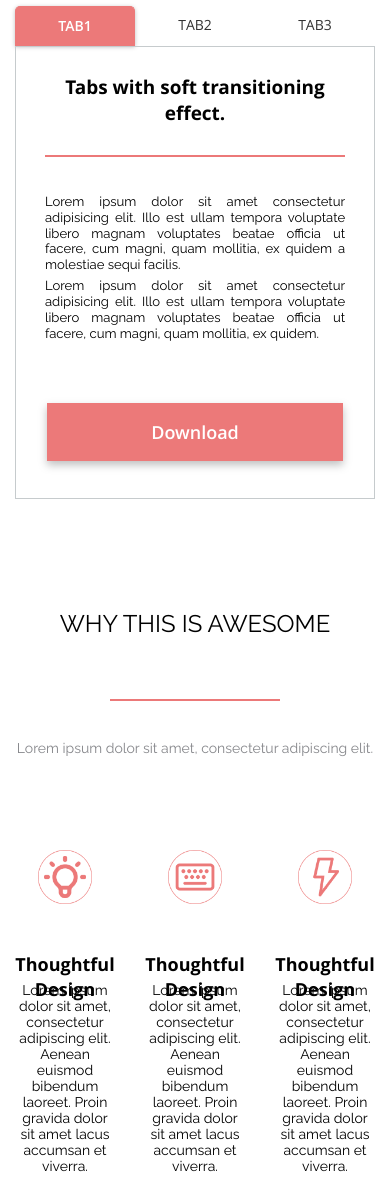
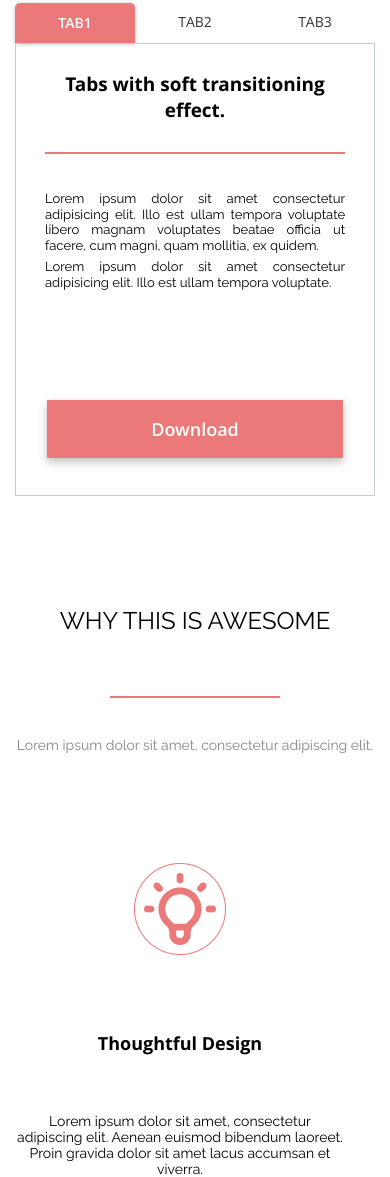
Before and after one commit to 7862212/axit-git, a plain HTML site: page index.html in a window 390 px wide. Shown: the part 1329-2506 px from the top of the page. Drawn offline with Linux system fonts and the light colour scheme.

Commit message:
addedb media

```diff
--- a/Source/style.scss
+++ b/Source/style.scss
@@ -195,7 +195,7 @@ body {
 	// .burger__toggle-button
 	&__toggle-button {
 		position: fixed;
-		top: 4.6%;
+		top: 4%;
 		right: 40px;
 		height: 20px;
 		width: 30px;
@@ -538,6 +538,10 @@ input:checked~nav {
 		max-width: 270px;
 		width: 100%;
 
+		@media (min-width: 1173px) {
+			margin-top: calc((100vw - 992px)/(1173 - 992) * (42 - 31) + 31px);
+			margin-bottom: calc((100vw - 992px)/(1173 - 992) * (42 - 31) + 31px);
+		}
 		@media (min-width: 992px) and (max-width: 1173px) {
 			margin-top: calc((100vw - 992px)/(1173 - 992) * (42 - 31) + 31px);
 			margin-bottom: calc((100vw - 992px)/(1173 - 992) * (42 - 31) + 31px);
@@ -943,8 +947,8 @@ input:checked~nav {
 	&__tabs {
 		margin-top: 99px;
 
-		@media (min-width: 320px) and (max-width: 479px) {
-			margin-top: calc((100vw - 320px)/(1173 - 320) * (99 - 4) + 41px);
+		@media (min-width: 320px) and (max-width: 1173px) {
+			margin-top: calc((100vw - 320px)/(1173 - 320) * (99 - 41) + 41px);
 		}
 	}
 }
@@ -1102,7 +1106,7 @@ input:checked~nav {
 
 	// .tab__text
 	&__text {
-		overflow: scroll;
+		overflow: auto;
 		text-align: justify;
 
 		@media (min-width: 992px) and (max-width: 1173px) {
@@ -1277,6 +1281,12 @@ input:checked~nav {
 	// .cards__columns
 	&__columns {
 		display: flex;
+
+		@media (min-width: 320px) and (max-width: 660px) {
+			flex-wrap: wrap;
+			align-items: center;
+			justify-content: center;
+		}
 	}
 }
 
--- a/index.html
+++ b/index.html
@@ -256,15 +256,11 @@
 												Lorem ipsum dolor sit amet consectetur adipisicing elit. Illo est ullam tempora
 												voluptate
 												libero magnam voluptates beatae officia ut facere, cum magni, quam mollitia, ex
-												quidem
-												a
-												molestiae sequi facilis.
+												quidem.
 											</p>
 											<p>
 												Lorem ipsum dolor sit amet consectetur adipisicing elit. Illo est ullam tempora
-												voluptate
-												libero magnam voluptates beatae officia ut facere, cum magni, quam mollitia, ex
-												quidem.
+												voluptate.
 											</p>
 										</div>
 
```
Also changed, not shown: css/style.css.
